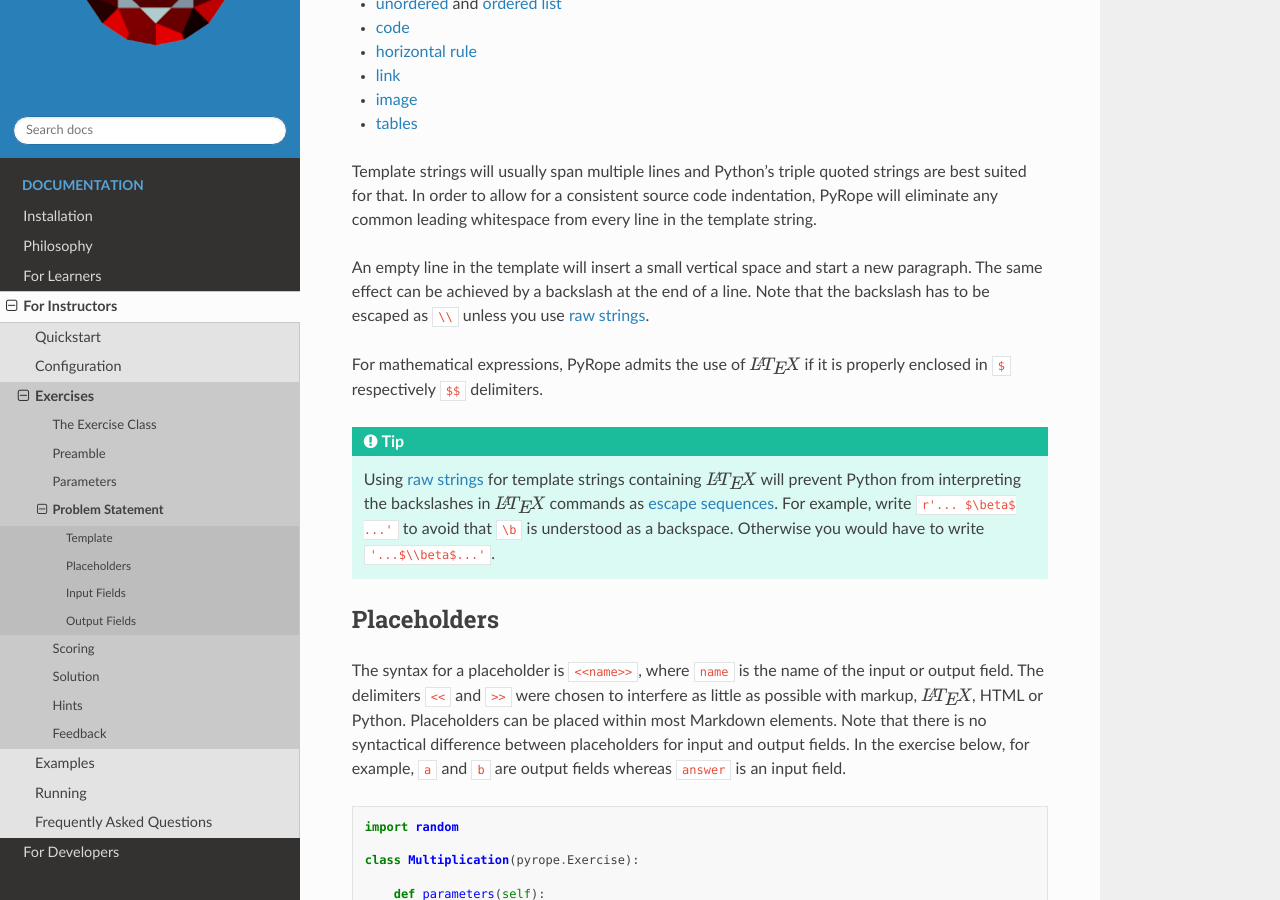
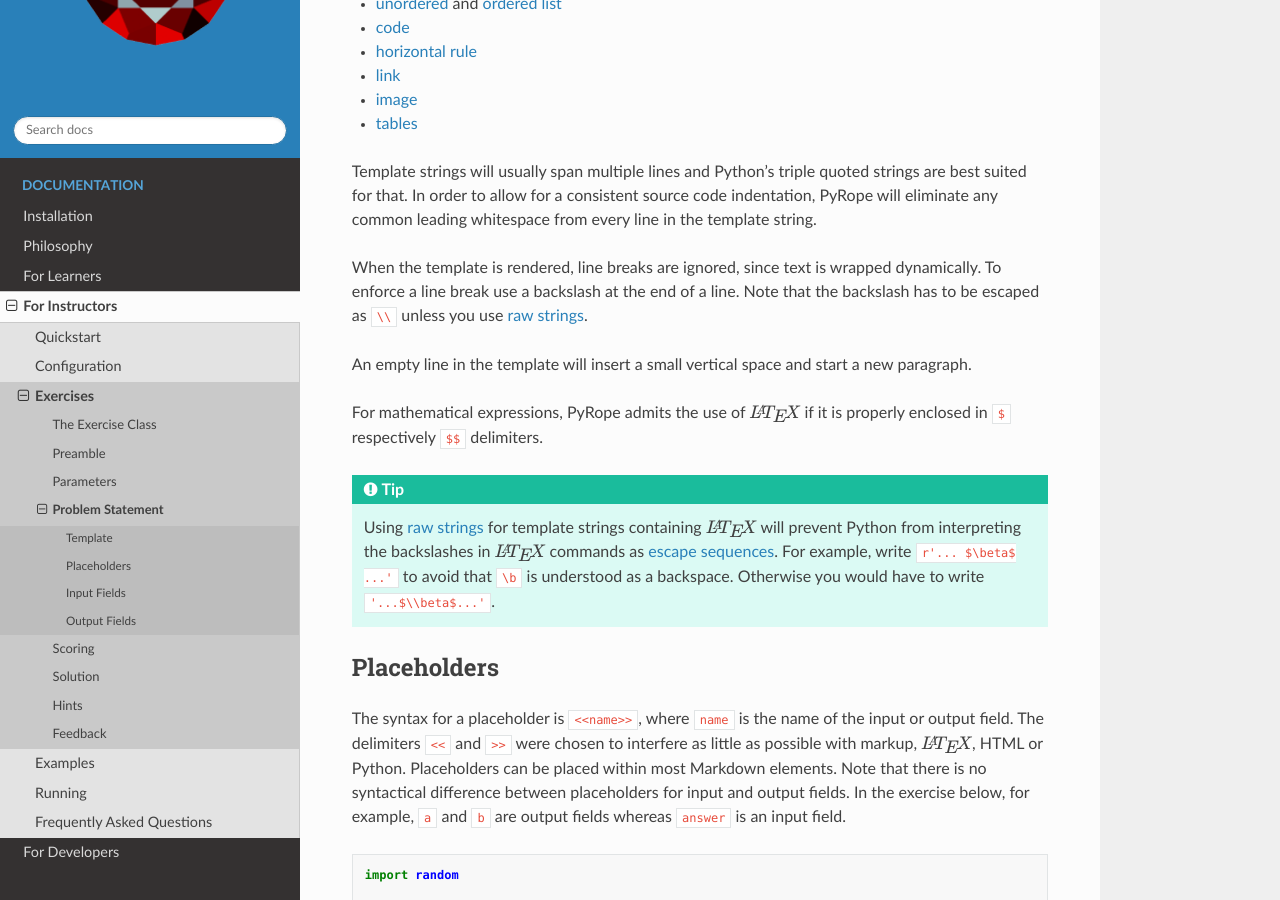
Before and after one commit to PyRope-E-Assessment/pyrope, a Sphinx documentation site: the page built from docs/problem.rst, in a window 1280 px wide and 900 px high, scrolled down 847 px. Built offline with Sphinx 7.4.7 and the Read the Docs theme 3.1.0, drawn with Linux system fonts in a browser that asks for light colours.

Commit message:
DOCS: correctly enforce line breaks in template

```diff
--- a/docs/problem.rst
+++ b/docs/problem.rst
@@ -52,10 +52,13 @@ strings are best suited for that. In order to allow for a consistent source
 code indentation, PyRope will eliminate any common leading whitespace from
 every line in the template string.
 
+When the template is rendered, line breaks are ignored, since text is wrapped
+dynamically. To enforce a line break use a backslash at the end of a line.
+Note that the backslash has to be escaped as ``\\`` unless you use :ref:`raw
+strings <raw_strings>`.
+
 An empty line in the template will insert a small vertical space and start a
-new paragraph. The same effect can be achieved by a backslash at the end of a
-line. Note that the backslash has to be escaped as ``\\`` unless you use
-:ref:`raw strings <raw_strings>`.
+new paragraph.
 
 For mathematical expressions, PyRope admits the use of :math:`\LaTeX` if it
 is properly enclosed in ``$`` respectively ``$$`` delimiters.
```
